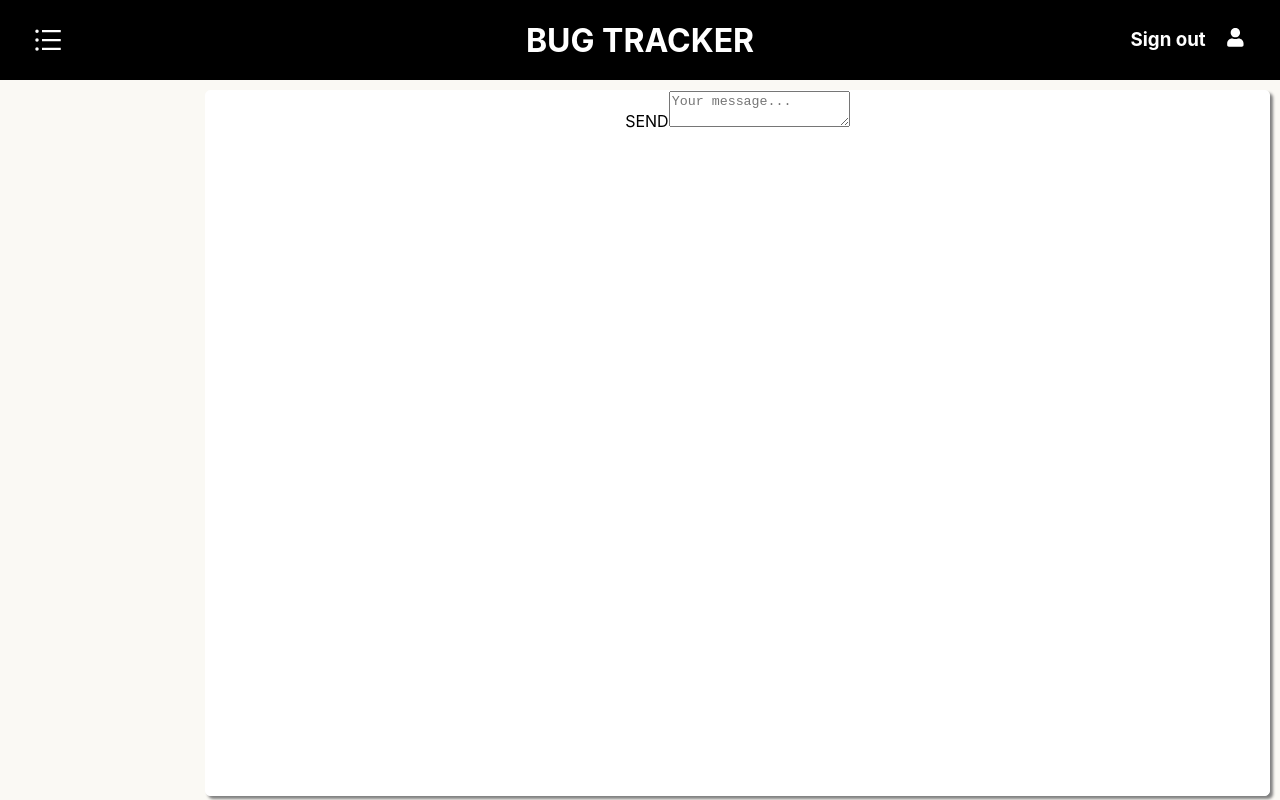
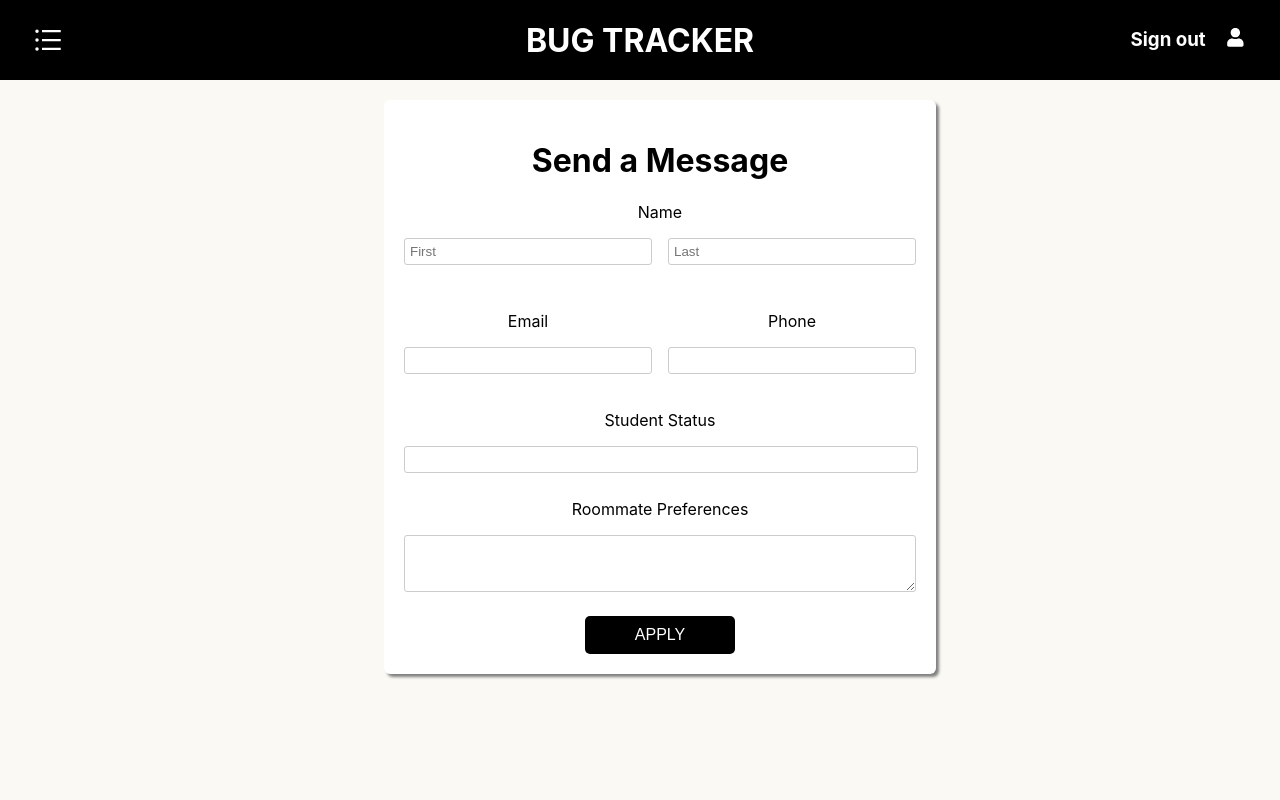
Before and after one commit to neriagoren/Trackit, a React (Create React App) app: page /messages/send in a window 1280 px wide. Built offline with nearby package versions, Linux system fonts and the light colour scheme.

Commit message:
added Login page, modified send,report forms

```diff
--- a/src/App.css
+++ b/src/App.css
@@ -1,10 +1,7 @@
 .App {
   background-color: #faf9f4;
   text-align: center;
-  height:100vh;
-}
-
-body {
+  height: 100vh;
 }
 
 .board {
@@ -26,3 +23,69 @@ body {
   box-shadow: 3px 3px 3px grey;
   height: 88vh;
 }
+
+form {
+  width: 100%;
+  padding: 20px;
+  border-radius: 6px;
+  box-shadow: 3px 3px 3px grey;
+  background: #fff;
+}
+input, textarea {
+  margin-bottom: 10px;
+  border: 1px solid #ccc;
+  border-radius: 3px;
+}
+input {
+  width: calc(100% - 10px);
+  padding: 5px;
+}
+textarea {
+  width: calc(100% - 12px);
+  padding: 5px;
+}
+.item:hover p, input:hover::placeholder {
+  color: red;
+}
+.item input:hover, .item textarea:hover {
+  border: 1px solid transparent;
+  box-shadow: 0 0 6px 0 red;
+  color: red;
+}
+.item {
+  position: relative;
+  margin: 10px 0;
+}
+.btn-block {
+  margin-top: 10px;
+  text-align: center;
+}
+button {
+  width: 150px;
+  padding: 10px;
+  border: none;
+  border-radius: 5px;
+  background: black;
+  font-size: 16px;
+  color: #fff;
+  cursor: pointer;
+}
+button:hover {
+  background: red;
+}
+@media (min-width: 568px) {
+  .name-item, .contact-item {
+    display: flex;
+    flex-wrap: wrap;
+    justify-content: space-between;
+  }
+  .contact-item .item {
+    width: calc(50% - 8px);
+  }
+  .name-item input {
+    width: calc(50% - 20px);
+  }
+  .contact-item input {
+    width: calc(100% - 12px);
+  }
+}
--- a/src/App.js
+++ b/src/App.js
@@ -12,6 +12,8 @@ import Messages from "./pages/Messages";
 import Reports from "./pages/Reports";
 import Send from "./pages/Send";
 import Databases from "./pages/Databases";
+import Report from "./pages/Report";
+import Sign from "./pages/Sign";
 
 
 const Header = styled.div`
@@ -44,11 +46,14 @@ class App extends React.Component{
                     </div>
                 </Header>
 
+
                 <Route path={"/overview"} component={Overview} exact={true}/>
+                <Route path={"/"} component={Sign} exact={true}/>
                 <Route path={"/profile"} component={Profile} exact={true}/>
                 <Route path={"/messages"} component={Messages} exact={true}/>
                 <Route path={"/messages/send"} component={Send} exact={true}/>
                 <Route path={"/reports"} component={Reports} exact={true}/>
+                <Route path={"/reports/reportabug"} component={Report} exact={true}/>
                 <Route path={"/reports/databases"} component={Databases} exact={true}/>
 
 
--- a/src/components/SidebarData.js
+++ b/src/components/SidebarData.js
@@ -12,6 +12,8 @@ import {
 
 import {GoTriangleDown, GoTriangleUp} from "react-icons/go";
 import {HiOutlineDocumentReport} from "react-icons/hi";
+import {FiEdit, FiSettings} from "react-icons/fi";
+import {MdOutlineHeadsetMic} from "react-icons/md";
 
 export const SidebarData = [
     {
@@ -72,5 +74,24 @@ export const SidebarData = [
         icon: <FaUser />,
         iconClosed: <GoTriangleDown />,
         iconOpened: <GoTriangleUp />,
+    },
+    {
+        title: "Setting",
+        path: "/setting",
+        icon: <FiSettings />,
+        iconClosed: <GoTriangleDown />,
+        iconOpened: <GoTriangleUp />,
+        subNav: [
+            {
+                title: "Edit Profile",
+                path: "/setting/edit",
+                icon: <FiEdit />
+            },
+            {
+                title: "Contact Support",
+                path: "/setting/support",
+                icon: <MdOutlineHeadsetMic />
+            }
+        ]
     }
 ]
--- a/src/pages/Report.js
+++ b/src/pages/Report.js
@@ -0,0 +1,51 @@
+import React from "react";
+
+class Report extends React.Component {
+
+    state = {
+
+    }
+
+    render() {
+        return (
+            <div  style={{width:"40%", margin:"auto", marginTop:"20px"}}>
+                <form action="/">
+                    <div>
+                        <h1>Report a Bug</h1>
+                    </div>
+                    <div className="item">
+                        <p>Name</p>
+                        <div className="name-item">
+                            <input type="text" name="name" placeholder="First"/>
+                            <input type="text" name="name" placeholder="Last"/>
+                        </div>
+                    </div>
+                    <div className="contact-item">
+                        <div className="item">
+                            <p>Email</p>
+                            <input type="text" name="name"/>
+                        </div>
+                        <div className="item">
+                            <p>Phone</p>
+                            <input type="text" name="name"/>
+                        </div>
+                    </div>
+                    <div className="item">
+                        <p>Student Status</p>
+                        <input type="text" name="name"/>
+                    </div>
+                    <div className="item">
+                        <p>Roommate Preferences</p>
+                        <textarea rows="3" required></textarea>
+                    </div>
+
+                    <div className="btn-block">
+                        <button type="submit" href="/">APPLY</button>
+                    </div>
+                </form>
+            </div>
+        )
+    }
+}
+
+export default Report;
--- a/src/pages/Send.js
+++ b/src/pages/Send.js
@@ -1,23 +1,54 @@
 import React from "react";
-import {Form} from "react-bootstrap";
+import {Button, Form} from "react-bootstrap";
 
 
 class Send extends React.Component {
 
+    state = {
+
+    }
+
     render () {
         return (
-            <div class={"page"}>
+                <div  style={{width:"40%", margin:"auto", marginTop:"20px"}}>
+                    <form action="/">
+                        <div>
+                            <h1>Send a Message</h1>
+                        </div>
+                        <div className="item">
+                            <p>Name</p>
+                            <div className="name-item">
+                                <input type="text" name="name" placeholder="First"/>
+                                <input type="text" name="name" placeholder="Last"/>
+                            </div>
+                        </div>
+                        <div className="contact-item">
+                            <div className="item">
+                                <p>Email</p>
+                                <input type="text" name="name"/>
+                            </div>
+                            <div className="item">
+                                <p>Phone</p>
+                                <input type="text" name="name"/>
+                            </div>
+                        </div>
+                        <div className="item">
+                            <p>Student Status</p>
+                            <input type="text" name="name"/>
+                        </div>
+                        <div className="item">
+                            <p>Roommate Preferences</p>
+                            <textarea rows="3" required></textarea>
+                        </div>
 
-
-                        SEND
-
-
-                        <textarea placeholder={"Your message..."} />
+                        <div className="btn-block">
+                            <button type="submit" href="/">APPLY</button>
+                        </div>
+                    </form>
+                </div>
 
 
 
-
-            </div>
         )
     }
 }
--- a/src/pages/Sign.js
+++ b/src/pages/Sign.js
@@ -7,9 +7,28 @@ class Sign extends React.Component {
 
     render () {
         return (
-            <div>
-               Sign page
+            <div  style={{width:"25%", margin:"auto", marginTop:"20px"}}>
+                <form action="/">
+                    <div>
+                        <h1>Sign</h1>
+                    </div>
+                    <div className="item">
+                        <div>
+                            <input type="text" name="name" placeholder="username"/>
+                        </div>
+                    </div>
+                    <div className="item">
+                        <div>
+                            <input type="password" name="name" placeholder="password"/>
+                        </div>
+                    </div>
 
+
+
+                    <div className="btn-block">
+                        <button type="submit" href="/">Login </button>
+                    </div>
+                </form>
             </div>
         )
     }
```
